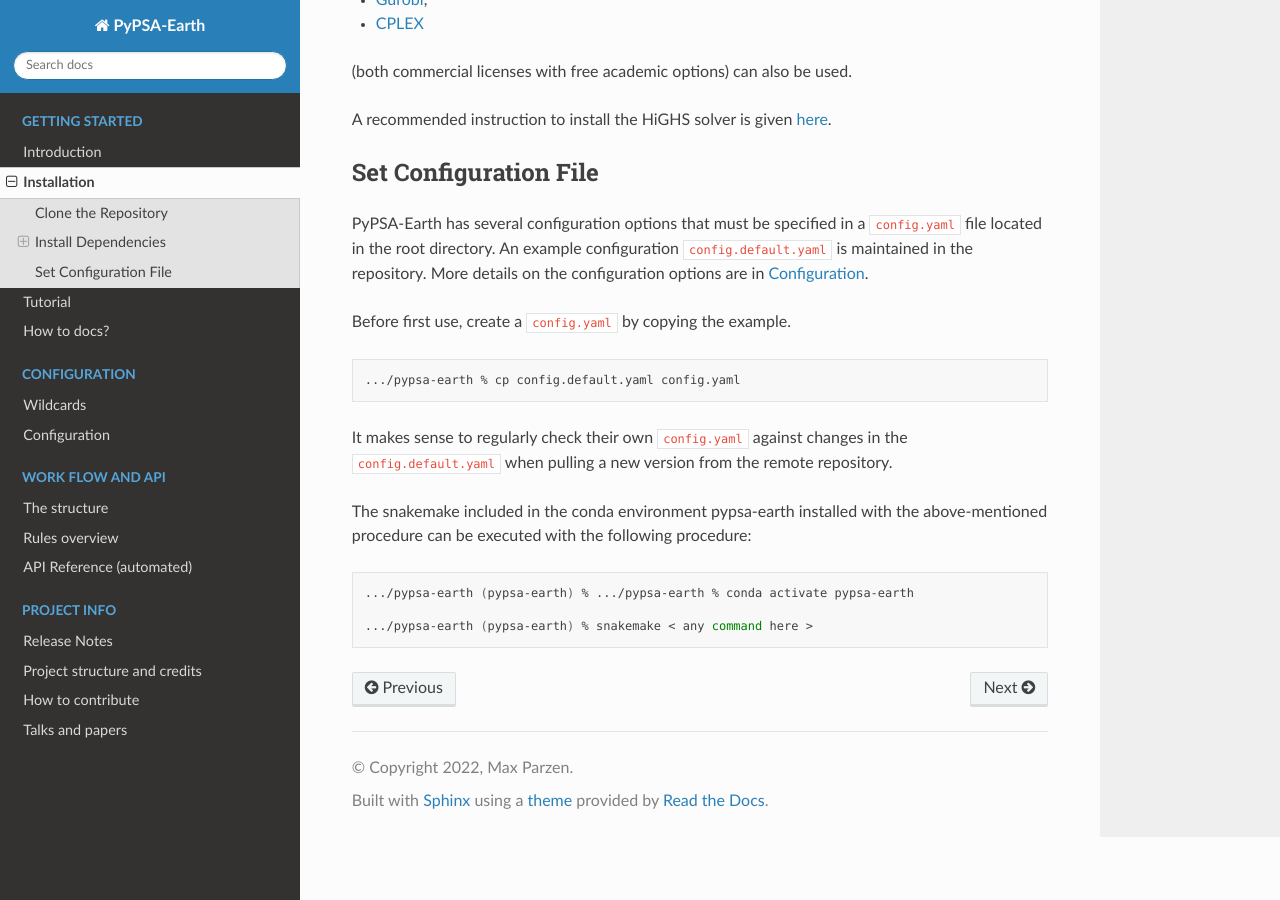
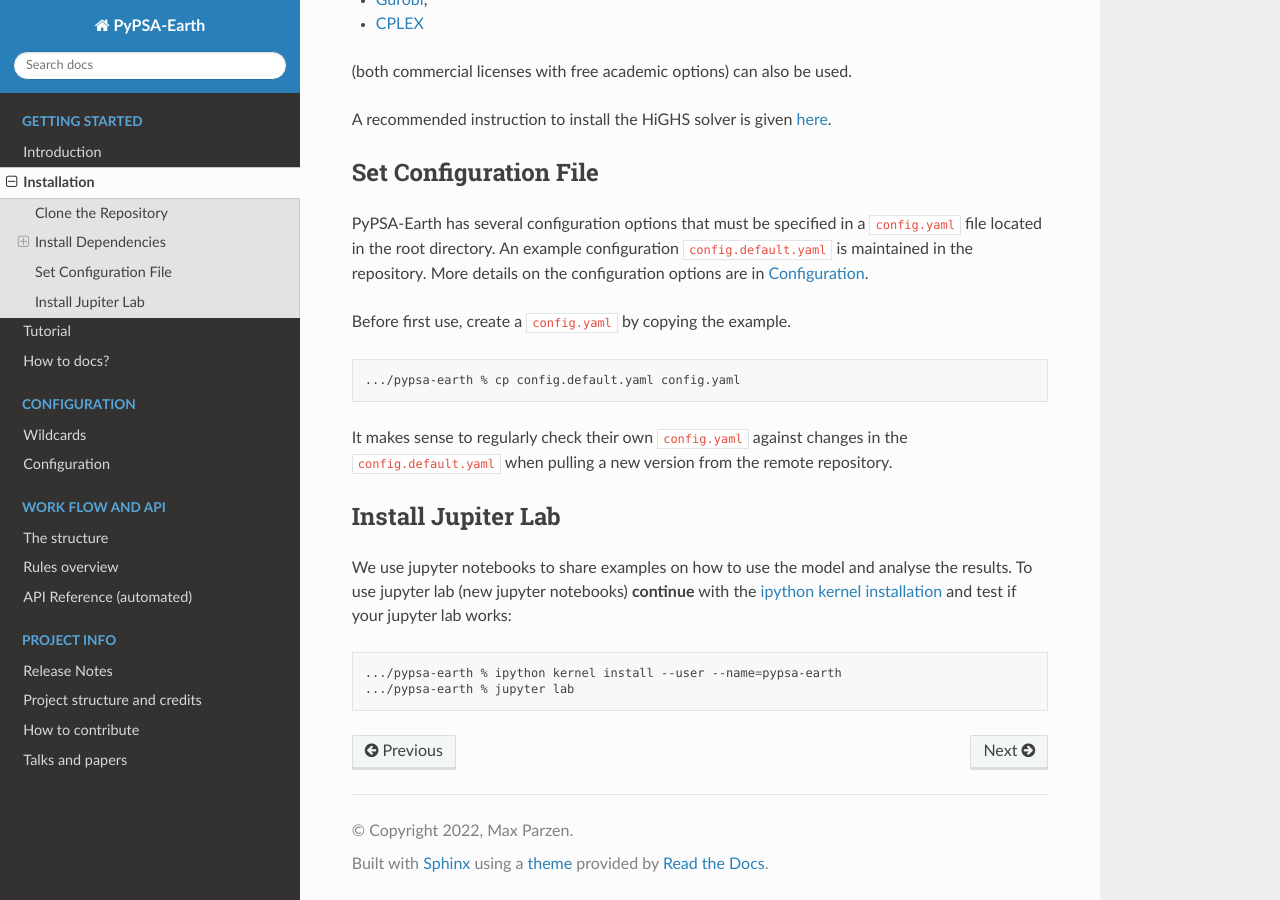
Before and after one commit to pypsa-meets-earth/pypsa-earth, a Sphinx documentation site: the page built from doc/installation.rst, in a window 1280 px wide and 900 px high, scrolled down 2008 px. Built offline with Sphinx 7.4.7 and the Read the Docs theme 2.0.0, drawn with Linux system fonts in a browser that asks for light colours; pages that are not in the unit, such as notebooks, are missing from menus; the version number could not be read and is left out.

Commit message:
Add Jupiter instructions

```diff
--- a/doc/installation.rst
+++ b/doc/installation.rst
@@ -126,11 +126,12 @@
 
 It makes sense to regularly check their own ``config.yaml`` against changes in the ``config.default.yaml`` when pulling a new version from the remote repository.
 
+Install Jupiter Lab
+================================
 
-The snakemake included in the conda environment pypsa-earth installed with the above-mentioned procedure can be executed with the following procedure:
+We use jupyter notebooks to share examples on how to use the model and analyse the results. To use jupyter lab (new jupyter notebooks) **continue** with the `ipython kernel installation <http://echrislynch.com/2019/02/01/adding-an-environment-to-jupyter-notebooks/>`_ and test if your jupyter lab works:
 
 .. code:: bash
 
-    .../pypsa-earth (pypsa-earth) % .../pypsa-earth % conda activate pypsa-earth
-
-    .../pypsa-earth (pypsa-earth) % snakemake < any command here >
+    .../pypsa-earth % ipython kernel install --user --name=pypsa-earth
+    .../pypsa-earth % jupyter lab
```
